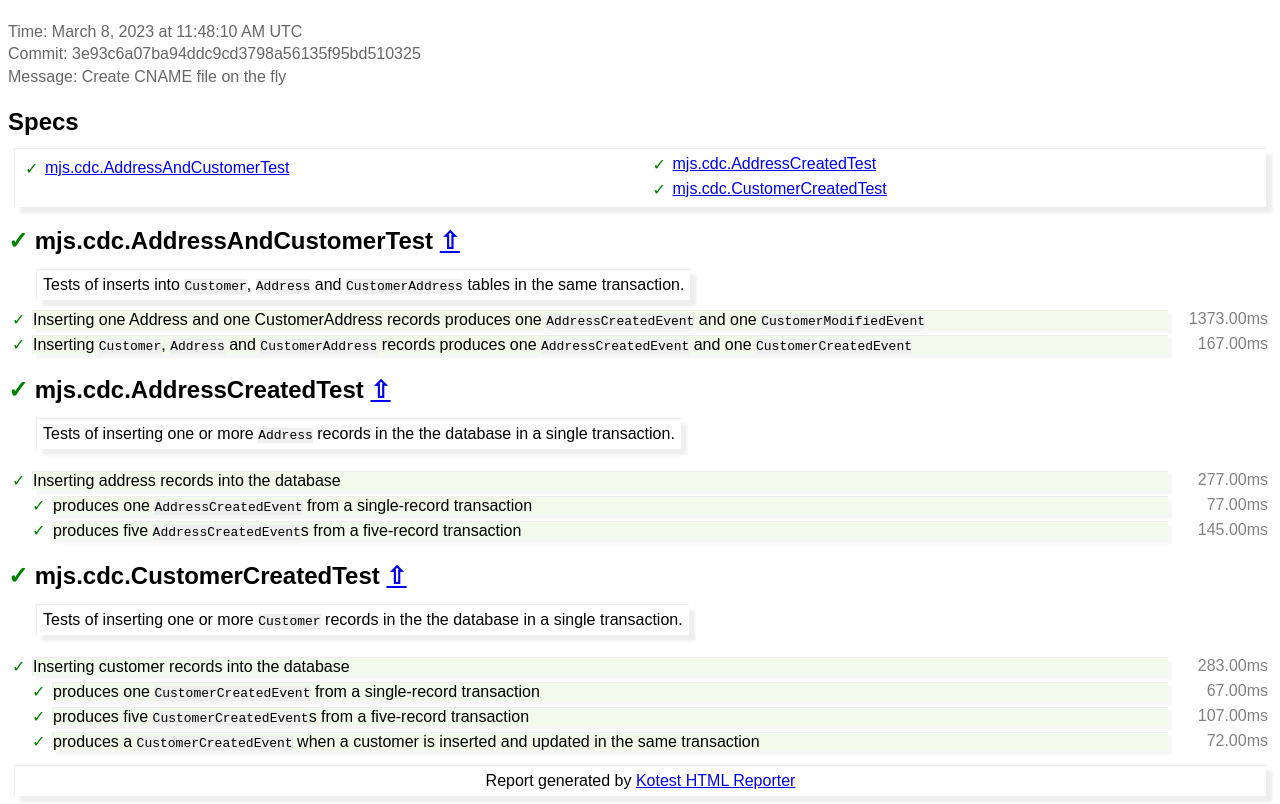
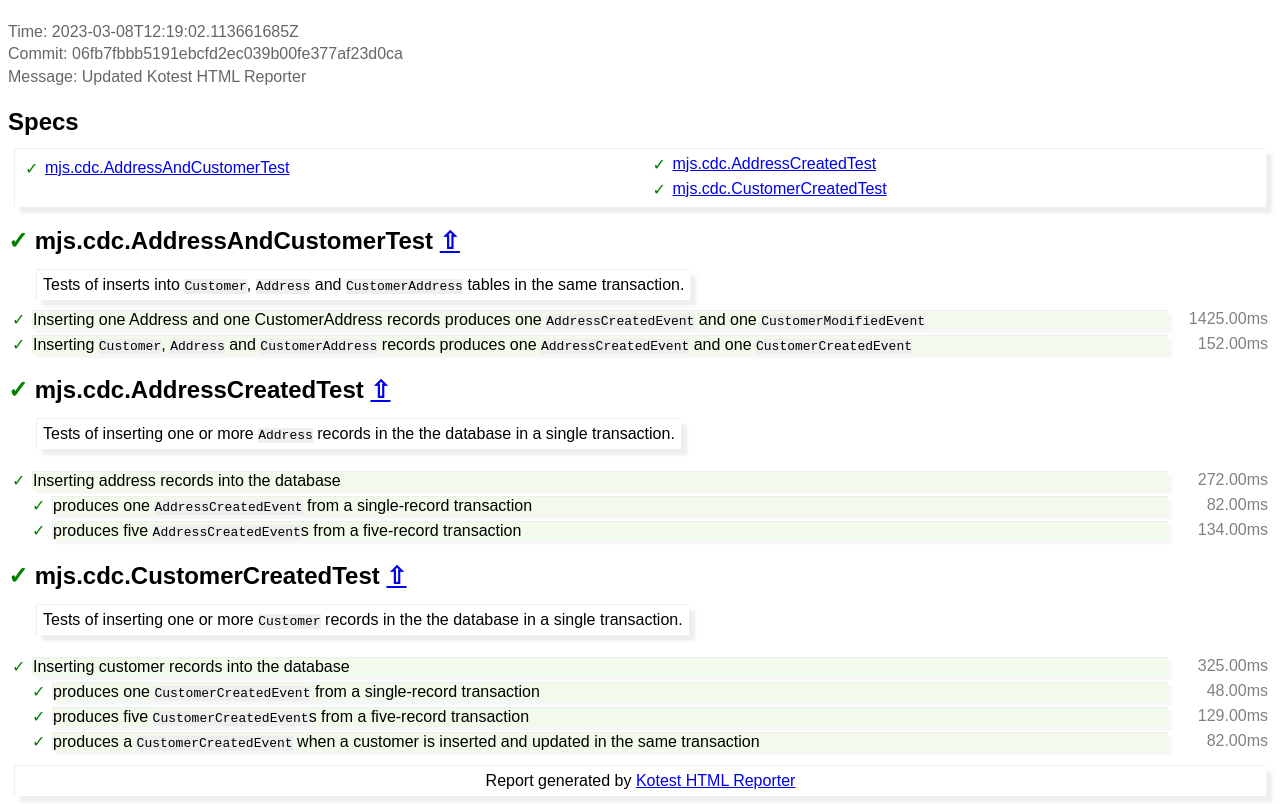
Before and after one commit to mjstrasser/cdc-kafka-streams, a plain HTML site: page index.html in a window 1280 px wide. Shown: the part 59-863 px from the top of the page. Drawn offline with Linux system fonts and the light colour scheme.

Commit message:
deploy: 06fb7fbbb5191ebcfd2ec039b00fe377af23d0ca

```diff
--- a/index.html
+++ b/index.html
@@ -3,7 +3,12 @@
   <head>
     <title>Test Results</title>
     <meta charset="UTF-8">
-    <style>* {
+    <style>/*
+ * Styles used in HTML reports. This file exists so IDEs can assist with writing and formatting it.
+ * The contents should be copied into the string `DefaultCss` in DefaultResources.kt.
+ */
+
+* {
     font-family: sans-serif;
 }
 
@@ -127,7 +132,7 @@ h2 {
   </head>
   <body>
     <h1>Test Results</h1>
-    <p class="timestamp">Time: March 8, 2023 at 11:48:10 AM UTC<br>Commit: 3e93c6a07ba94ddc9cd3798a56135f95bd510325<br>Message: Create CNAME file on the fly</p>
+    <p class="timestamp">Time: 2023-03-08T12:19:02.113661685Z<br>Commit: 06fb7fbbb5191ebcfd2ec039b00fe377af23d0ca<br>Message: Updated Kotest HTML Reporter</p>
     <div class="toc">
       <h2 id="toc">Specs</h2>
       <div class="toc-entries shadow-box">
@@ -154,12 +159,12 @@ h2 {
       <div class="line">
         <div class="result-col"><span class="result-Success">✓</span></div>
         <div class="name-col Success"><span class="name">Inserting one Address and one CustomerAddress records produces one <span class='code'>AddressCreatedEvent</span> and one <span class='code'>CustomerModifiedEvent</span></span></div>
-        <div class="duration-col"><span class="duration">1373.00ms</span></div>
+        <div class="duration-col"><span class="duration">1425.00ms</span></div>
       </div>
       <div class="line">
         <div class="result-col"><span class="result-Success">✓</span></div>
         <div class="name-col Success"><span class="name">Inserting <span class='code'>Customer</span>, <span class='code'>Address</span> and <span class='code'>CustomerAddress</span> records produces one <span class='code'>AddressCreatedEvent</span> and one <span class='code'>CustomerCreatedEvent</span></span></div>
-        <div class="duration-col"><span class="duration">167.00ms</span></div>
+        <div class="duration-col"><span class="duration">152.00ms</span></div>
       </div>
       <h2 id="mjs.cdc.AddressCreatedTest"><span class="result-Success">✓</span>&nbsp;mjs.cdc.AddressCreatedTest&nbsp;<a href="#toc">⇧</a></h2>
       <div class="line">
@@ -170,19 +175,19 @@ h2 {
       <div class="line">
         <div class="result-col"><span class="result-Success">✓</span></div>
         <div class="name-col Success"><span class="name">Inserting address records into the database</span></div>
-        <div class="duration-col"><span class="duration">277.00ms</span></div>
+        <div class="duration-col"><span class="duration">272.00ms</span></div>
       </div>
       <div class="line">
         <div class="block-col"></div>
         <div class="result-col"><span class="result-Success">✓</span></div>
         <div class="name-col Success"><span class="name">produces one <span class='code'>AddressCreatedEvent</span> from a single-record transaction</span></div>
-        <div class="duration-col"><span class="duration">77.00ms</span></div>
+        <div class="duration-col"><span class="duration">82.00ms</span></div>
       </div>
       <div class="line">
         <div class="block-col"></div>
         <div class="result-col"><span class="result-Success">✓</span></div>
         <div class="name-col Success"><span class="name">produces five <span class='code'>AddressCreatedEvent</span>s from a five-record transaction</span></div>
-        <div class="duration-col"><span class="duration">145.00ms</span></div>
+        <div class="duration-col"><span class="duration">134.00ms</span></div>
       </div>
       <h2 id="mjs.cdc.CustomerCreatedTest"><span class="result-Success">✓</span>&nbsp;mjs.cdc.CustomerCreatedTest&nbsp;<a href="#toc">⇧</a></h2>
       <div class="line">
@@ -193,25 +198,25 @@ h2 {
       <div class="line">
         <div class="result-col"><span class="result-Success">✓</span></div>
         <div class="name-col Success"><span class="name">Inserting customer records into the database</span></div>
-        <div class="duration-col"><span class="duration">283.00ms</span></div>
+        <div class="duration-col"><span class="duration">325.00ms</span></div>
       </div>
       <div class="line">
         <div class="block-col"></div>
         <div class="result-col"><span class="result-Success">✓</span></div>
         <div class="name-col Success"><span class="name">produces one <span class='code'>CustomerCreatedEvent</span> from a single-record transaction</span></div>
-        <div class="duration-col"><span class="duration">67.00ms</span></div>
+        <div class="duration-col"><span class="duration">48.00ms</span></div>
       </div>
       <div class="line">
         <div class="block-col"></div>
         <div class="result-col"><span class="result-Success">✓</span></div>
         <div class="name-col Success"><span class="name">produces five <span class='code'>CustomerCreatedEvent</span>s from a five-record transaction</span></div>
-        <div class="duration-col"><span class="duration">107.00ms</span></div>
+        <div class="duration-col"><span class="duration">129.00ms</span></div>
       </div>
       <div class="line">
         <div class="block-col"></div>
         <div class="result-col"><span class="result-Success">✓</span></div>
         <div class="name-col Success"><span class="name">produces a <span class='code'>CustomerCreatedEvent</span> when a customer is inserted and updated in the same transaction</span></div>
-        <div class="duration-col"><span class="duration">72.00ms</span></div>
+        <div class="duration-col"><span class="duration">82.00ms</span></div>
       </div>
     </div>
     <div class="shadow-box tagline">Report generated by <a href="https://github.com/mjstrasser/kotest-html-reporter#kotest-html-reporter" target="_blank">Kotest HTML Reporter</a></div>
```
